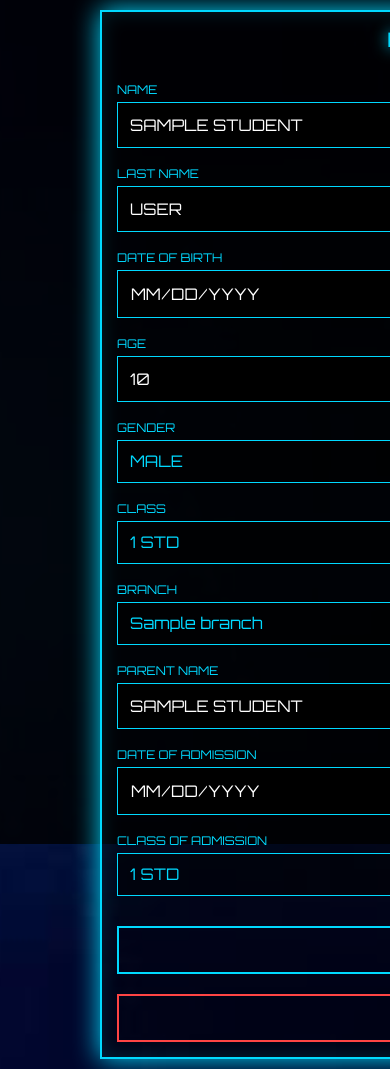
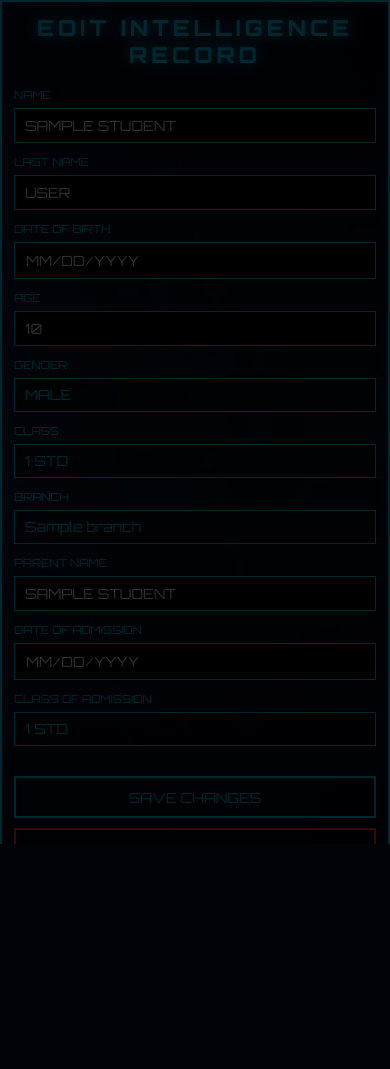
Before and after one commit to prabhu003007/sunday-school-management-system, a Flask app: template templates/edit_student.html in a window 390 px wide; the page is wider, and only the part inside the window is pictured. After the commit the page ends 844 px from the top of that part, so only its background shows below. Run offline with Flask 3, Linux system fonts and the light colour scheme; the template is opened without the code that fills it: most values are stand-ins (such as "Sample title", 1, 10 or a date in 2020).

Commit message:
Improved mobile form layout

```diff
--- a/templates/edit_student.html
+++ b/templates/edit_student.html
@@ -18,20 +18,20 @@
 }
 
 body{
-
-     width:100%;
+    width:100%;
     min-height:100vh;
-min-width:1200px;
-    overflow-y:auto;
-
+overflow-x:hidden;
     background:url("{{ url_for('static', filename='images/general.jpg') }}");
-
     background-size:cover;
     background-position:center;
+    background-repeat:no-repeat;
+    background-attachment:fixed;
 
     display:flex;
     justify-content:center;
-    align-items:center;
+    align-items:flex-start;
+
+    padding:10px;
 }
 
 .overlay{
@@ -43,23 +43,20 @@ min-width:1200px;
 }
 
 .panel{
+    width:98%;
+    max-width:850px;
 
-    position:relative;
+    padding:15px;
 
-    z-index:10;
-
-    width:95vw;
-    max-width:1000px;
+    margin:0;
 
     background:rgba(0,0,0,.45);
 
     border:2px solid #00d9ff;
 
-    padding:30px;
-
     box-shadow:
-    0 0 25px #00d9ff,
-    inset 0 0 20px rgba(0,217,255,.15);
+    0 0 20px #00d9ff,
+    inset 0 0 15px rgba(0,217,255,.2);
 }
 
 .title{
@@ -216,40 +213,61 @@ select option{
 
 @media(max-width:768px){
 
+    body{
+        padding:0;
+        align-items:flex-start;
+    }
+
     .panel{
-        width:98%;
-        padding:15px;
-        margin:10px;
+        width:100%;
+        max-width:none;
+        margin:0;
+        padding:12px;
+
+        border-radius:0;
+
+        box-shadow:
+        0 0 15px #00d9ff,
+        inset 0 0 10px rgba(0,217,255,.2);
     }
 
     .title{
-        font-size:20px;
+        font-size:22px;
+        margin-bottom:20px;
     }
 
     .form-group{
         flex-direction:column;
         align-items:flex-start;
-        gap:5px;
+        gap:4px;
+        margin-bottom:12px;
     }
 
     .form-group label{
         width:100%;
-        font-size:12px;
+        font-size:11px;
+        margin-bottom:2px;
     }
 
     .form-group input,
     .form-group select{
         width:100%;
-        font-size:16px;
+        height:42px;
+        padding:8px 10px;
+        font-size:14px;
     }
 
     .btn-area,
     .button-area{
         flex-direction:column;
+        gap:10px;
     }
 
     .btn{
         width:100%;
+        height:42px;
+        padding:0;
+        font-size:14px;
     }
 }
 </style>
```
